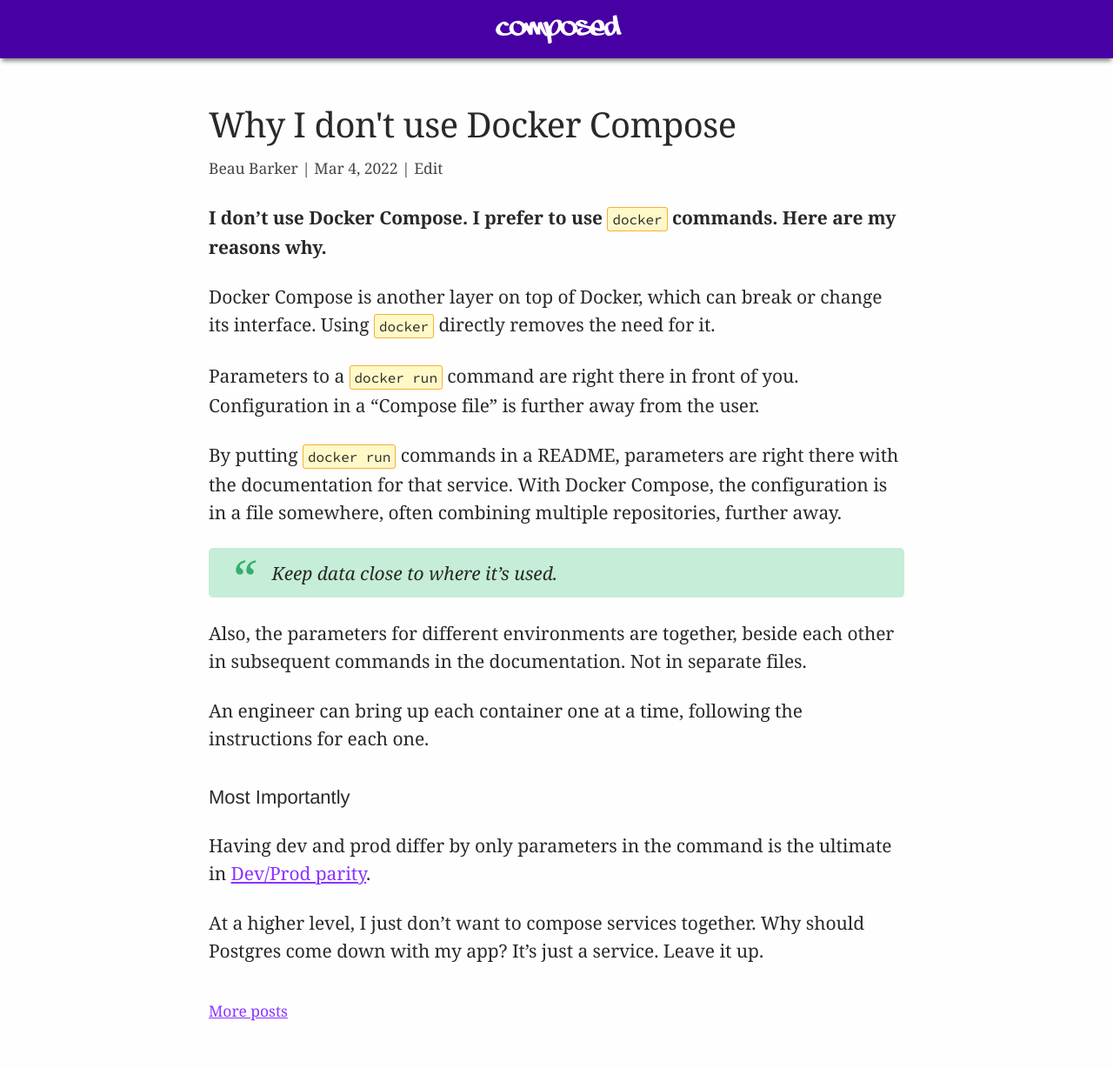
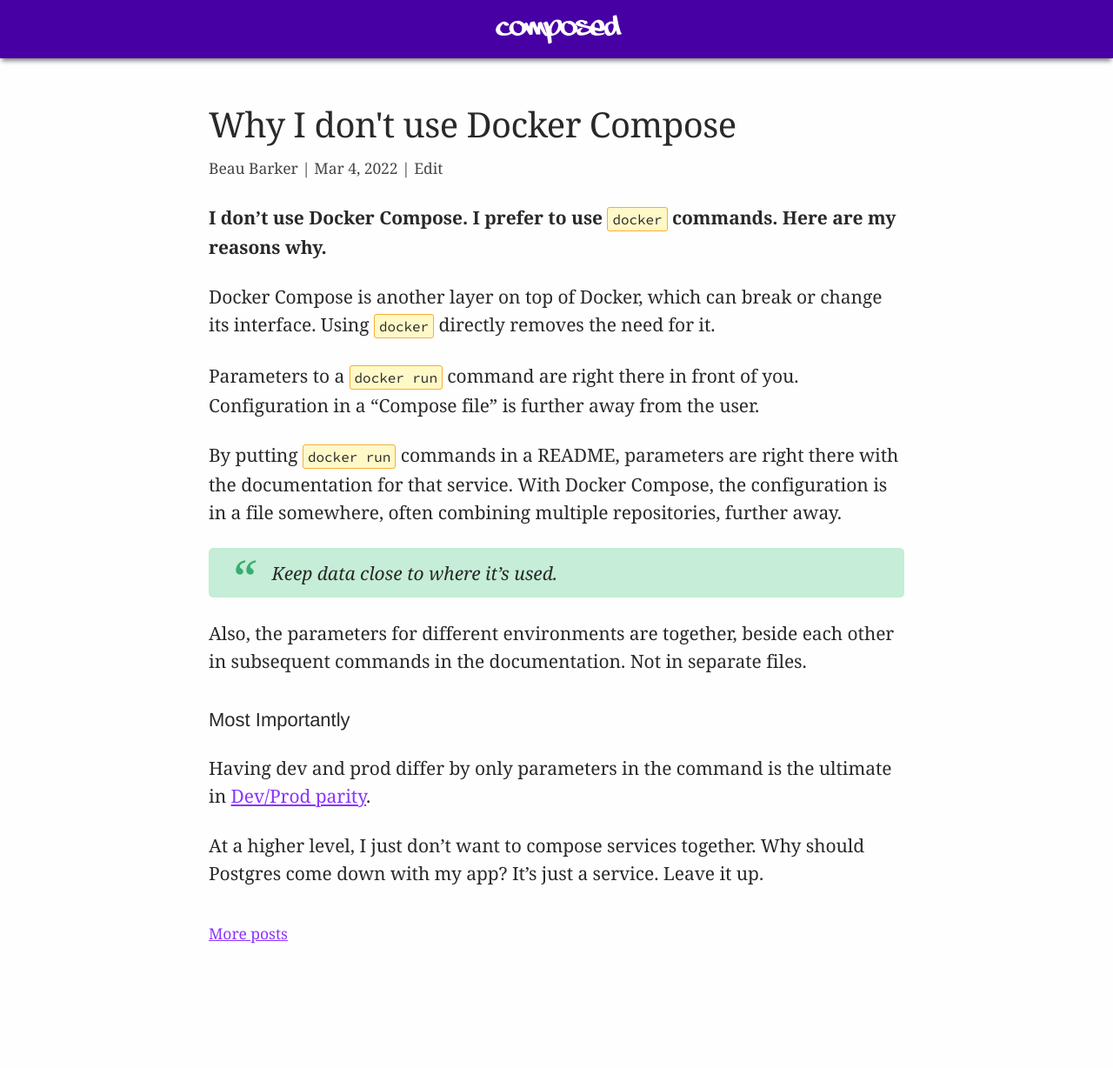
Before and after one commit to explodinglabs/explodinglabs.github.io, a Jekyll site: the page built from docs/_posts/2022-03-04-docker-compose.markdown, in a window 1280 px wide. Shown: the whole page at 87% size. Built offline with Jekyll 4.4.1, drawn with Linux system fonts in a browser that asks for light colours; after the commit the page ends 1139 px from its top, so only the background shows below that.

Commit message:
Update 2022-03-04-docker-compose.markdown

```diff
--- a/docs/_posts/2022-03-04-docker-compose.markdown
+++ b/docs/_posts/2022-03-04-docker-compose.markdown
@@ -21,9 +21,6 @@
 Also, the parameters for different environments are together, beside each other in
 subsequent commands in the documentation. Not in separate files.
 
-An engineer can bring up each container one at a time, following the
-instructions for each one.
-
 ## Most Importantly
 
 Having dev and prod differ by only parameters in the command is the ultimate in
```
